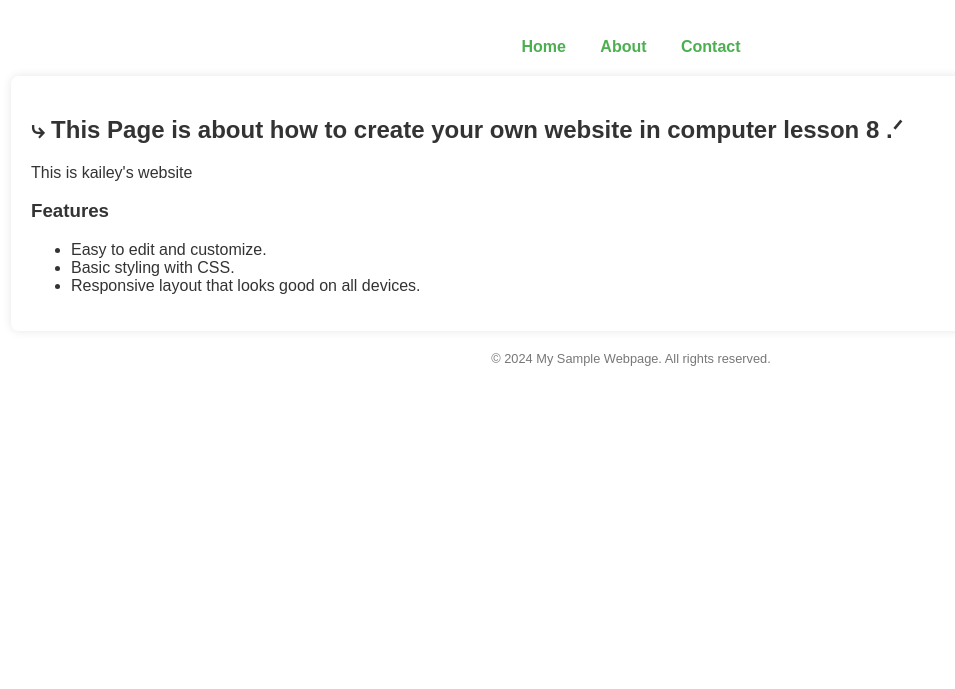
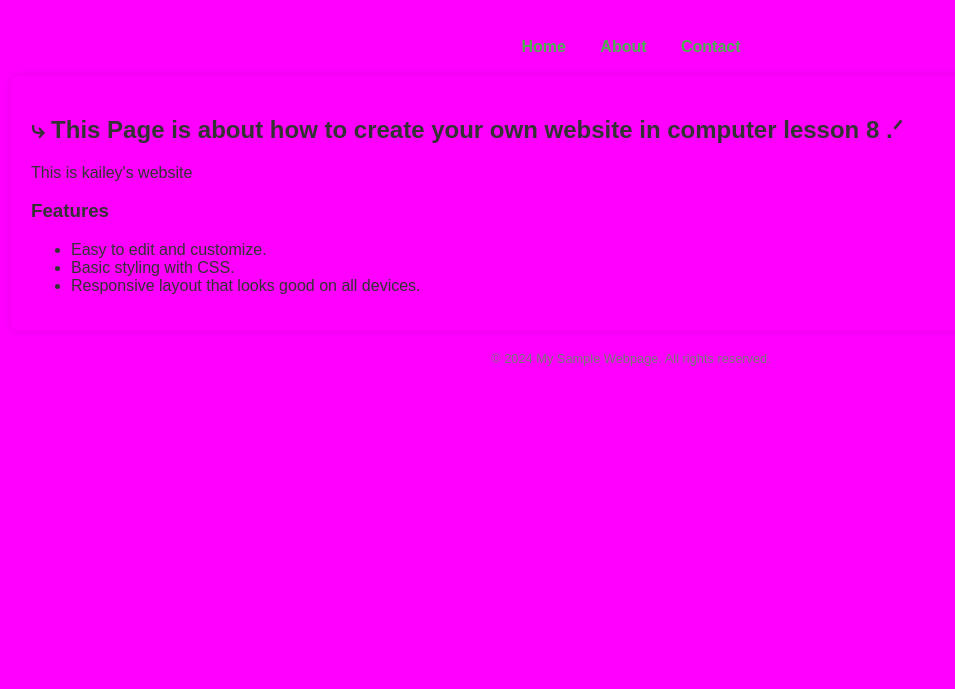
Before and after one commit to mariakikiam/-Kikiam, a plain HTML site: page index.html in a window 1280 px wide. Shown: the part 111-800 px from the top of the page, without its empty margins (9-964 px from the left). Drawn offline with Linux system fonts and the light colour scheme.

Commit message:
Update index.html

```diff
--- a/index.html
+++ b/index.html
@@ -8,7 +8,7 @@
     <style>
         body {
             font-family: Arial, sans-serif;
-            background-color: https:// pinimg.com/736x/10/9f/0c/109f0c27a2f93122d51f289201f3e759.jpg;
+            background-color:  #FF00FF;
             margin: 0;
             padding: 20px;
             color: #333;
```
